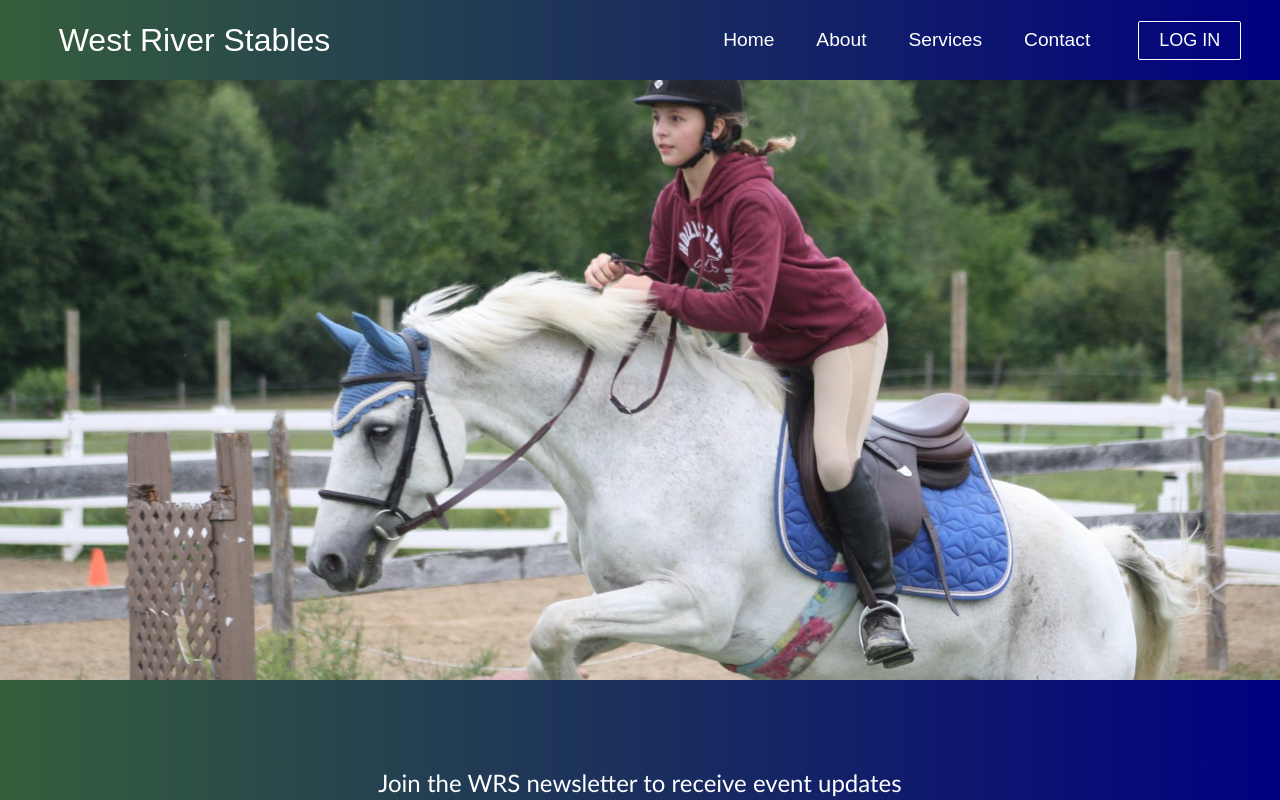
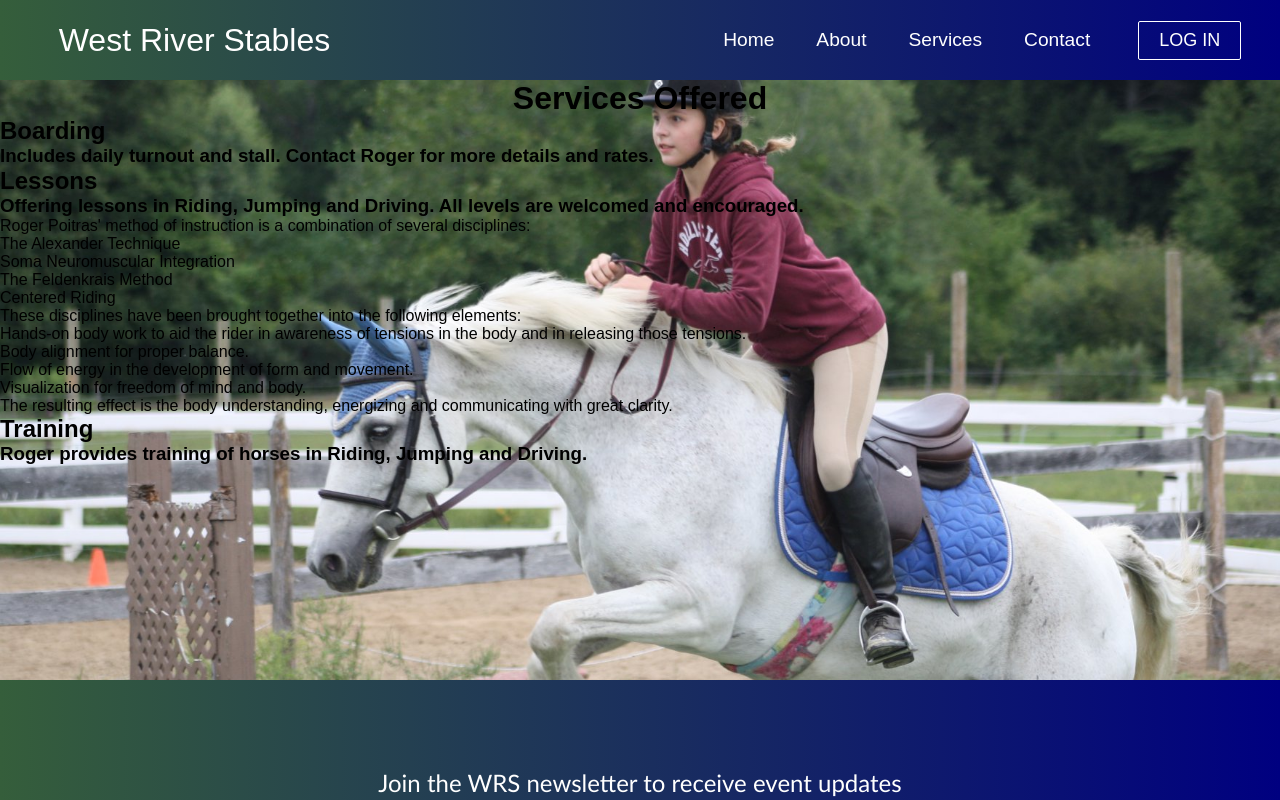
Before and after one commit to jrog20/wrs-website-react, a React (Create React App) app: page /services in a window 1280 px wide. Shown: the top 800 px of the page. Built offline with nearby package versions, Linux system fonts and the light colour scheme; no server answers.

Commit message:
Add basic info to services page

```diff
--- a/src/components/Services.js
+++ b/src/components/Services.js
@@ -5,6 +5,29 @@ function Services() {
   return (
     <>
       <div className='background-image' style={{ backgroundImage: `url(${studentjumping})` }} alt="Horse">
+      {/* Need to add images, styling, and more info/text to this page */}
+      <h1>Services Offered</h1>
+        <h2>Boarding</h2>
+          <h3>Includes daily turnout and stall. Contact Roger for more details and rates.</h3>
+        <h2>Lessons</h2>
+          <h3>Offering lessons in Riding, Jumping and Driving. All levels are welcomed and encouraged.</h3>
+            Roger Poitras' method of instruction is a combination of several disciplines:
+            <ul>
+              <li>The Alexander Technique</li>
+              <li>Soma Neuromuscular Integration</li>
+              <li>The Feldenkrais Method</li>
+              <li>Centered Riding</li>
+            </ul>
+            These disciplines have been brought together into the following elements:
+            <ul>
+              <li>Hands-on body work to aid the rider in awareness of tensions in the body and in releasing those tensions.</li>
+              <li>Body alignment for proper balance.</li>
+              <li>Flow of energy in the development of form and movement.</li>
+              <li>Visualization for freedom of mind and body.</li>
+            </ul>
+            The resulting effect is the body understanding, energizing and communicating with great clarity.
+        <h2>Training</h2>
+          <h3>Roger provides training of horses in Riding, Jumping and Driving.</h3>
       </div>
     </>
   );
```
